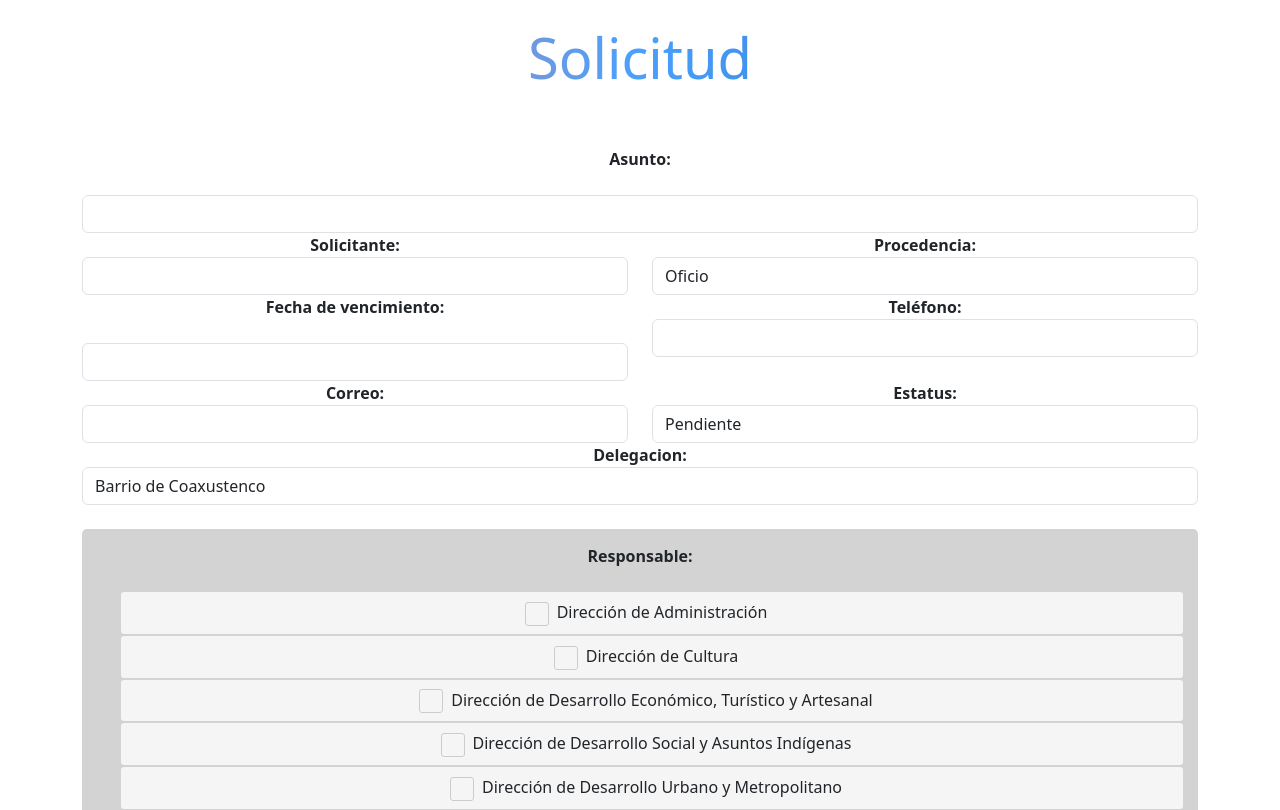
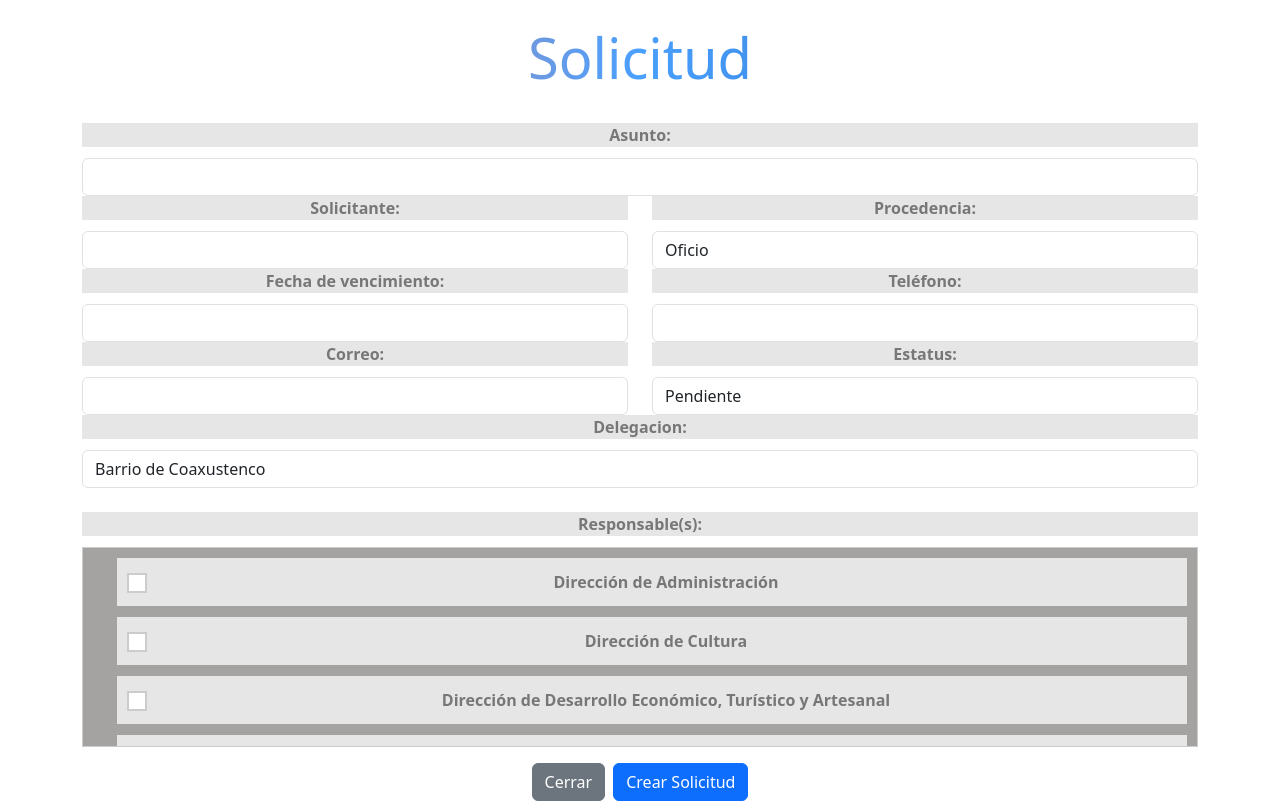
Before and after one commit to AxelLaraG/Modulo_Solicitudes, a Next.js app: page /formulario in a window 1280 px wide. Shown: the top 810 px of the page. Built offline with nearby package versions, Linux system fonts and the light colour scheme.

Commit message:
estilos compeltados css para formulario

```diff
--- a/public/Styles/styles.css
+++ b/public/Styles/styles.css
@@ -136,6 +136,7 @@ td:nth-child(5) {
   display: flex;
   justify-content: space-around;
   margin-top: 20px;
+  margin-bottom: 20px;
 }
 
 .rendimiento-box {
@@ -154,83 +155,10 @@ td:nth-child(5) {
 .asuntos-pendientes {
   color: red;
 }
-/* Estilo base para el contenedor */
-.form-group2 {
-  background-color: lightgray;
-  padding: 15px;
-  border-radius: 5px;
+.options-container {
+  background-color: #a4a3a2;
+  max-height: 200px; /* Adjust as needed */
+  overflow-y: auto;
+  border: 1px solid #ccc; /* Add a gray border */
+  padding: 10px;
 }
-
-/* Estilo base para las opciones - Abarcar todo el ancho */
-.form-check {
-  width: 100%;
-  display: flex;
-  align-items: left;
-  margin-bottom: 0;
-}
-
-.form-check-label {
-  background-color: #f5f5f5;
-  transition: background-color 0.3s;
-  padding: 8px 12px;
-  border-radius: 3px;
-  display: block;
-  margin-left: 0;
-  padding-left: 0;
-}
-
-/* Resaltar al pasar el mouse */
-.form-check-label:hover {
-  background-color: #f0f0f0;
-}
-
-/* Ocultar el checkbox original */
-.form-check-input {
-  display: none;
-}
-
-/* Estilo para el checkbox personalizado */
-.form-check-input + .form-check-label::before {
-  content: '';
-  display: inline-block;
-  width: 1.5em;
-  height: 1.5em;
-  margin-right: 0.5em;
-  background-color: #f5f5f5;
-  border: 1px solid #ccc;
-  border-radius: 3px;
-  vertical-align: middle;
-  cursor: pointer;
-  transition: background-color 0.3s;
-  margin-left: 0;
-}
-
-/* Cambiar color del checkbox personalizado y la etiqueta al seleccionar */
-.form-check-input:checked + .form-check-label::before {
-  background-color: green;
-  border-color: green;
-}
-
-.form-check-input:checked + .form-check-label {
-  animation: changeAndResetColor 1s forwards;
-}
-.form-check:checked + .form-check-label::before {
-  background-color: rgb(2, 200, 2);
-  border-color: green;
-}
-
-.form-check:checked + .form-check-label {
-  animation: changeAndResetColor 1s forwards;
-}
-
-@keyframes changeAndResetColor {
-  0% {
-    background-color: #f5f5f5;
-  }
-  50% {
-    background-color: #f0f0f0;
-  }
-  100% {
-    background-color: #f5f5f5;
-  }
-}
--- /dev/null
+++ b/public/Styles/stylesChecklist.css
@@ -0,0 +1,146 @@
+/*** This page styles (unnecessary) ***/
+
+form {
+	max-width: 100%;
+	margin: 0 auto;
+}
+.content {
+	width: 100%;
+	padding: 1em;
+	box-sizing: border-box;
+	float: center;
+}
+
+fieldset {
+	padding: 2em;
+	border-color: #d4d4d4;
+	border-style: solid;
+	border-width: 2px;
+	background: #fff;
+    position: relative;
+}
+
+legend {
+	color: #bfbfbf;
+	padding: 0.3em 0.6em;
+	background: #fff;
+	font-size: 1.3em;
+    position: relative;
+    padding-right: 30px; /* Espacio para el checkbox "Todas" */
+}
+
+.container ul {
+	margin-top: 0;
+	padding-left: 0em;
+}
+.container ul li {
+	list-style-type: none;
+}
+.container ul + ul {
+	margin-bottom: 0;
+}
+.container ul + ul > li + li label {
+	margin-bottom: 0;
+}
+
+/*** Styling Radio & Checkbox Input Fields (start here) ***/
+label {
+	font-weight: 600;
+	color: #777777;
+	margin-bottom: 11px;
+	width: 100%;
+	float: left;
+	cursor: pointer;
+	padding: 0 0.6em;
+	box-sizing: border-box;
+	background: #e6e6e6;
+	transition: all 0.7s ease 0s;
+}
+input[type="checkbox"] + label:hover {
+    background-color: #d8bfbf; /* Change background on hover */
+}
+label.todas {
+    position: absolute;
+    top: 0;
+    right: 0;
+    padding: 0.3em 0.6em;
+    margin-top: 0.7em;
+    margin-right: 0.8em;
+    font-weight: 600;
+    cursor: pointer;
+    transition: all 0.6s ease;
+    font-size: 0.9em;
+    width: auto;
+    background: #ffffff;
+}
+
+
+input[type="checkbox"] {
+	display: none;
+}
+
+input[type="checkbox"] + label {
+	line-height: 3em;
+}
+
+input[type="checkbox"]:disabled + label {
+	color: #ccc !important;
+	cursor: not-allowed;
+}
+input[type="checkbox"]:checked:disabled + label:after {
+	border-color: #ccc;
+}
+
+input[type="checkbox"] + label:before {
+	content: "";
+	width: 20px;
+	height: 20px;
+	float: left;
+	margin-right: 0.5em;
+	border: 2px solid #ccc;
+	background: #fff;
+	margin-top: 0.9em;
+}
+input[type="checkbox"]:checked + label {
+	background: #c1eec2;
+}
+
+input[type="checkbox"]:checked + label:before {
+	border-color: #59be5b;
+    background: #7dd27e;
+}
+
+input[type="checkbox"]:checked:disabled + label {
+	background: #ccc;
+	color: #fff !important;
+}
+
+input[type="checkbox"]:checked:disabled + label:before {
+	border-color: #bdbdbd;
+}
+
+@media (max-width: 650px) {
+	.content {
+		width: 100%;
+	}
+}
+#checkboxTodas {
+    position: absolute;
+    top: 0.5em;
+    right: 5px;
+    width: auto;
+}
+label.todas:hover,
+label.todas:focus {
+    background: #d9d9d9;
+}
+
+
+.gen {
+	max-height: 17vw;
+}
+
+.opcionesContainer {
+    max-height: 200px; /* Ajusta la altura según tus necesidades */
+    overflow-y: auto;
+}
--- a/src/app/formulario/page.jsx
+++ b/src/app/formulario/page.jsx
@@ -6,6 +6,7 @@ import flatpickr from "flatpickr";
 import "flatpickr/dist/l10n/es.js";
 import "flatpickr/dist/flatpickr.min.css";
 import "../../../public/Styles/styles.css";
+import "../../../public/Styles/stylesChecklist.css";
 import { Spanish } from "flatpickr/dist/l10n/es.js";
 import "bootstrap/dist/css/bootstrap.min.css";
 import "bootstrap-icons/font/bootstrap-icons.css";
@@ -186,7 +187,7 @@ export default function FormularioPlantilla() {
 
     try {
       setFormData({
-        responsable: responsablesSeleccionados.join(', '),
+        responsable: responsablesSeleccionados.join(", "),
         solicitante: document.getElementById("solicitante").value,
         procedencia: document.getElementById("procedencia").value,
         correo: document.getElementById("correo").value,
@@ -313,7 +314,7 @@ export default function FormularioPlantilla() {
 
         <div className="col-md-12">
           <div className="form-group">
-            <label htmlFor="asunto" className="fw-bold py-4">
+            <label htmlFor="asunto" className="fw-bold">
               Asunto:
             </label>
             <input
@@ -362,7 +363,7 @@ export default function FormularioPlantilla() {
           </div>
           <div className="col-md-6">
             <div className="form-group">
-              <label htmlFor="fechaInput" className="fw-bold pb-4">
+              <label htmlFor="fechaInput" className="fw-bold">
                 Fecha de vencimiento:
               </label>
               <input
@@ -407,7 +408,9 @@ export default function FormularioPlantilla() {
           </div>
           <div className="col-md-6">
             <div className="form-group">
-              <label htmlFor="estatus" className="fw-bold">Estatus:</label>
+              <label htmlFor="estatus" className="fw-bold">
+                Estatus:
+              </label>
               <select
                 className="form-control"
                 id="estatus"
@@ -584,11 +587,12 @@ export default function FormularioPlantilla() {
             </div>
           </div>
           <div className="col-md-12 pt-4">
+            <div className="form-group">
+              <label htmlFor="responsable" className="fw-bold">
+                Responsable(s):
+              </label>
+              <div className="options-container">
                 <div className="form-group2">
-              <label htmlFor="responsable" className="fw-bold pb-4">
-                Responsable:
-              </label>
-              <div>
                   {opcionesResponsables.map((opcion) => (
                     <div key={opcion.value} className="form-check">
                       <input
@@ -596,7 +600,9 @@ export default function FormularioPlantilla() {
                         type="checkbox"
                         value={opcion.value}
                         id={`responsable-${opcion.value}`}
-                      checked={responsablesSeleccionados.includes(opcion.value)}
+                        checked={responsablesSeleccionados.includes(
+                          opcion.value
+                        )}
                         onChange={() => handleCheckResponsable(opcion.value)}
                       />
                       <label
@@ -627,7 +633,8 @@ export default function FormularioPlantilla() {
               </div>
             </div>
           </div>
-        <div className="mt-3 text-center">
+        </div>
+        <div className="mt-3 text-center pb-4">
           <Link href="/">
             <button type="button" className="btn btn-secondary me-2">
               Cerrar
```
Lines whose indentation alone changed are shown as unchanged.
